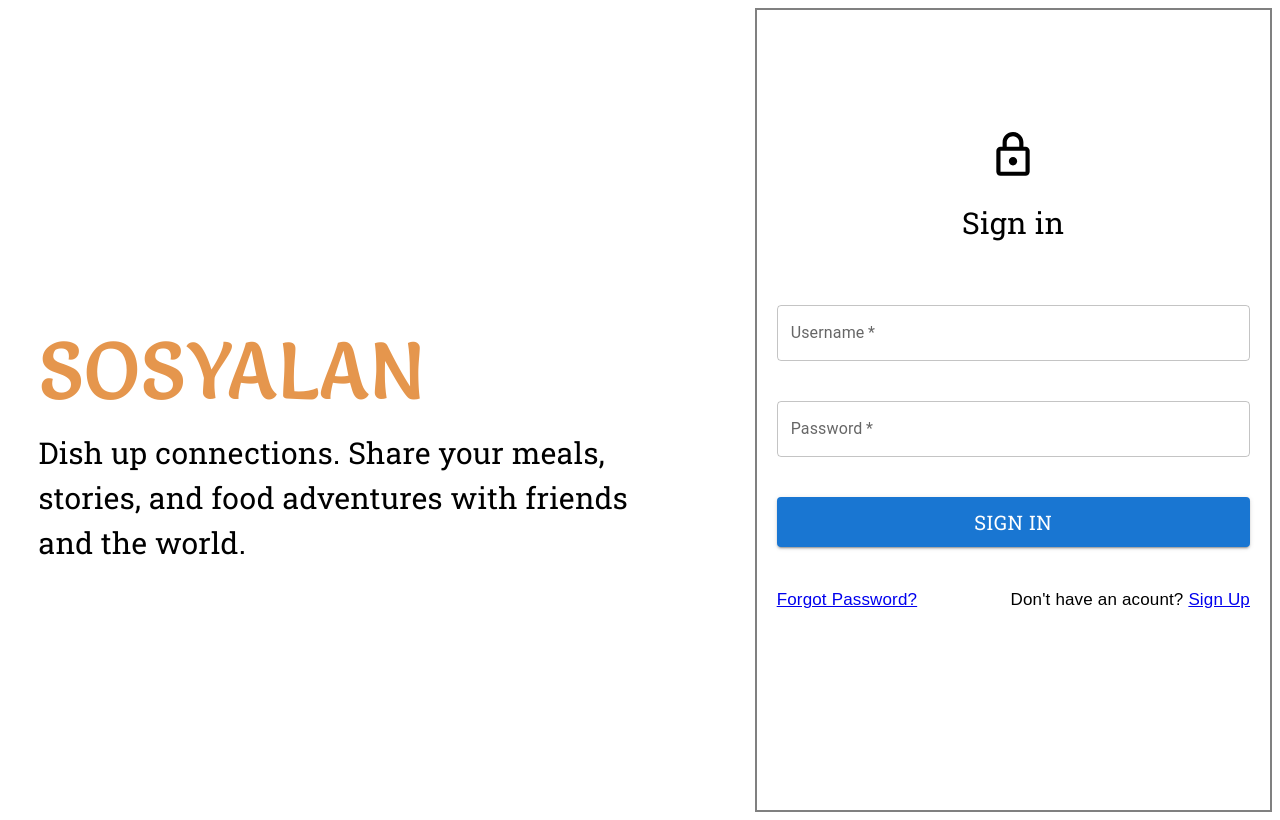
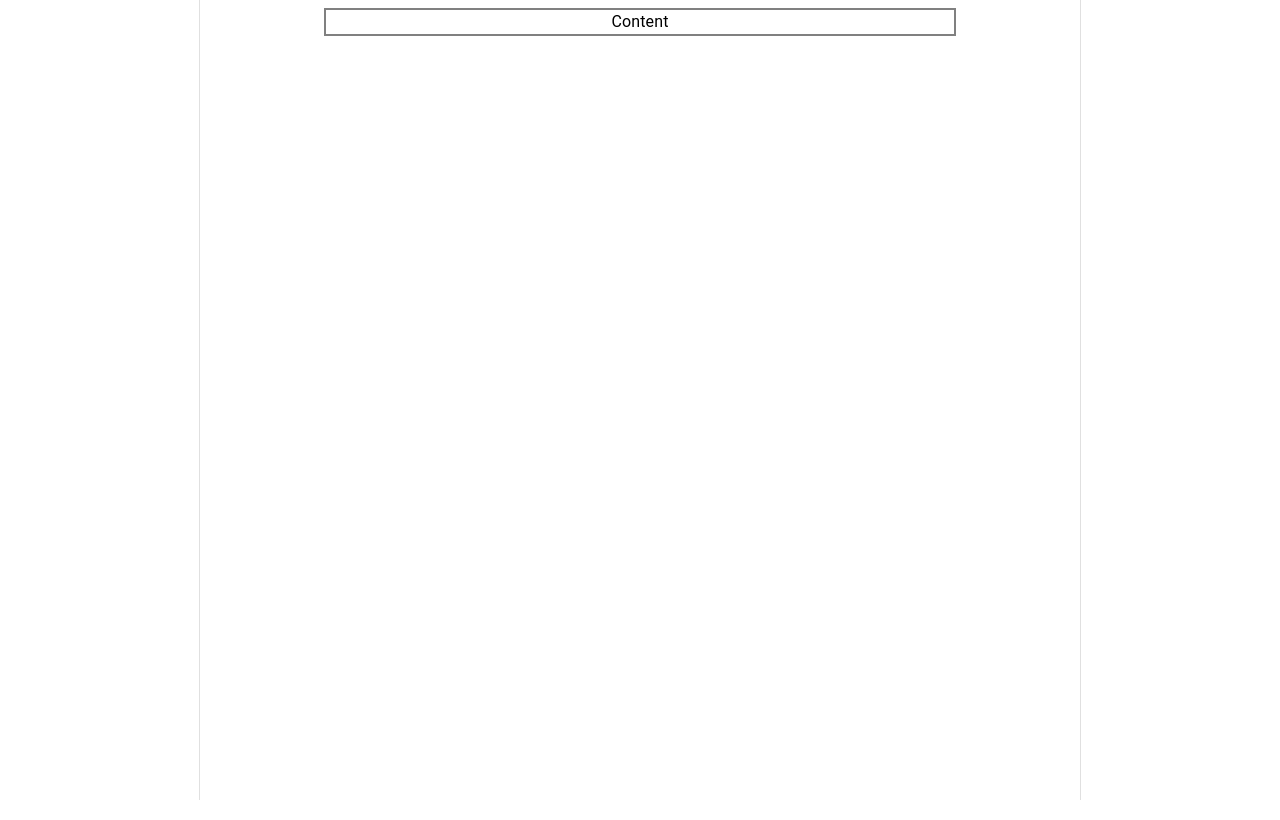
Before and after one commit to khenybuenaflor/sosyalann, a React (Create React App) app: page / in a window 1280 px wide. Built offline with nearby package versions, Linux system fonts and the light colour scheme.

Commit message:
Started layout for web Sosyalan

```diff
--- a/src/App.js
+++ b/src/App.js
@@ -1,12 +1,13 @@
 import { HashRouter as Router, Routes, Route } from 'react-router-dom'
 import LoginPage from './pages/LoginPage';
 import RegisterPage from './pages/RegisterPage';
+import HomePage from './pages/HomePage';
 
 function App() {
   return (
     <Router>
       <Routes>
-        <Route path='/' exact Component={LoginPage}/>
+        <Route path='/' exact Component={HomePage}/>
         <Route path='/register' Component={RegisterPage}/>
       </Routes>
     </Router>
--- /dev/null
+++ b/src/components/Content.js
@@ -0,0 +1,22 @@
+import { Typography,Box,Grid } from '@mui/material';
+import React from 'react'
+const ContentComponent = () => {
+  return (
+    <Box
+    display='flex'
+    flexGrow={1}
+    justifyContent='center'
+    alignItems='center'
+    sx={{border: '2px solid grey'}}
+    >
+        <Grid>
+            <Typography>
+                Content
+            </Typography>
+        </Grid>
+
+    </Box>
+  );
+}
+
+export default ContentComponent;
--- /dev/null
+++ b/src/components/DrawerComponent.js
@@ -0,0 +1,20 @@
+import React from 'react'
+import { Drawer } from '@mui/material'
+const DrawerComponent = () => {
+  return (
+    <Drawer
+        sx={{
+          width: 200,
+          flexShrink: 0,
+          '& .MuiDrawer-paper': {
+            width: 200,
+            boxSizing: 'border-box',
+          },
+        }}
+        variant="permanent"
+        anchor="left"
+      ></Drawer>
+  );
+}
+
+export default DrawerComponent
--- /dev/null
+++ b/src/components/Suggested.js
@@ -0,0 +1,21 @@
+import React from 'react'
+import { Drawer } from '@mui/material'
+const Suggested = () => {
+  return (
+    <Drawer
+        sx={{
+          width: 200,
+          flexShrink: 0,
+          '& .MuiDrawer-paper': {
+            width: 200,
+            boxSizing: 'border-box',
+          },
+        }}
+        variant="permanent"
+        anchor="right"
+      ></Drawer>
+
+  );
+}
+
+export default Suggested
--- /dev/null
+++ b/src/pages/HomePage.js
@@ -0,0 +1,32 @@
+import React from 'react'
+import { Box, Grid } from '@mui/material'
+import DrawerComponent from '../components/DrawerComponent';
+import ContentComponent from '../components/Content';
+import Suggested from '../components/Suggested';
+
+const HomePage = () => {
+  return (
+    <Box
+    display='flex'
+    alignItems='center'
+    justifyContent='center'
+    flexGrow={1}>
+        <Grid container direction='row'>
+            <Grid item xs={3}>
+                <DrawerComponent/>
+            </Grid>
+            <Grid item xs={6} container direction='column'>
+                <Grid>
+                    <ContentComponent/>
+                </Grid>
+            </Grid>
+            <Grid item xs={3}>
+                <Suggested/>
+            </Grid>
+        </Grid>
+
+    </Box>
+  );
+}
+
+export default HomePage
```
